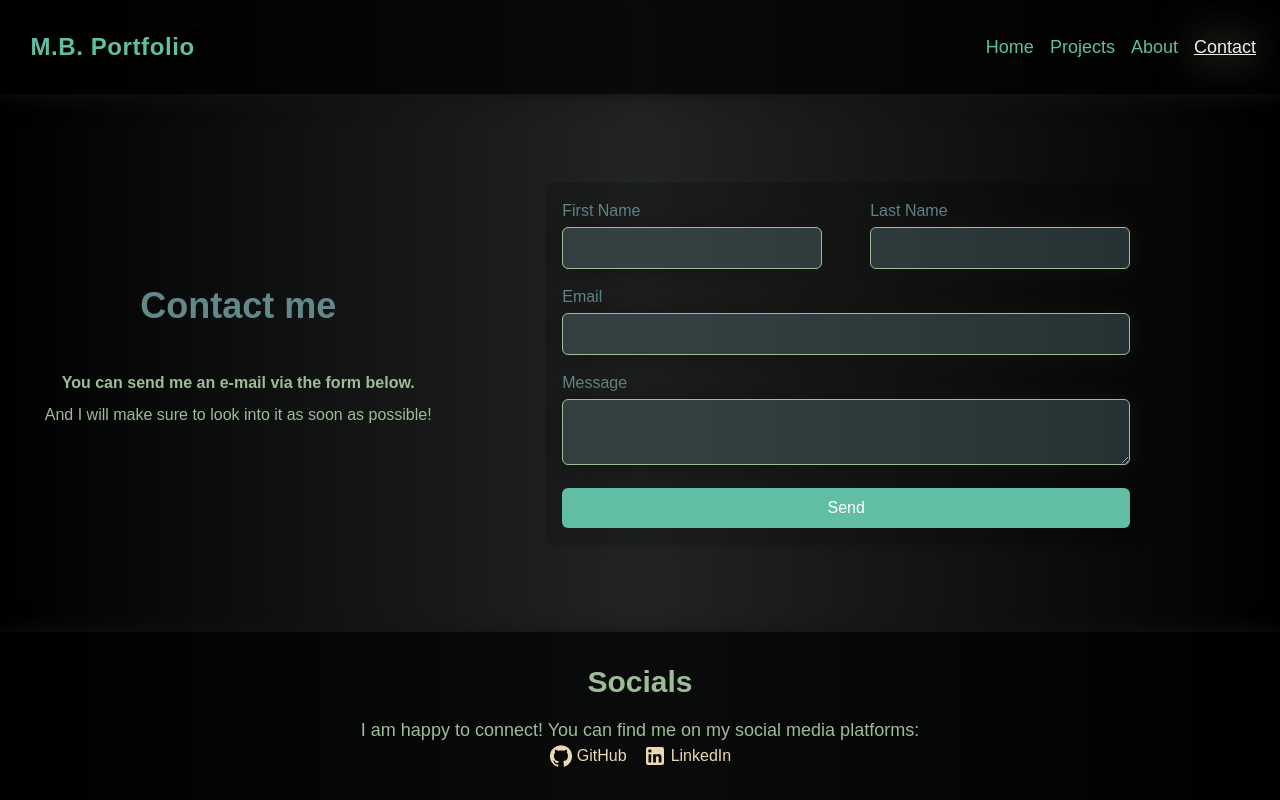
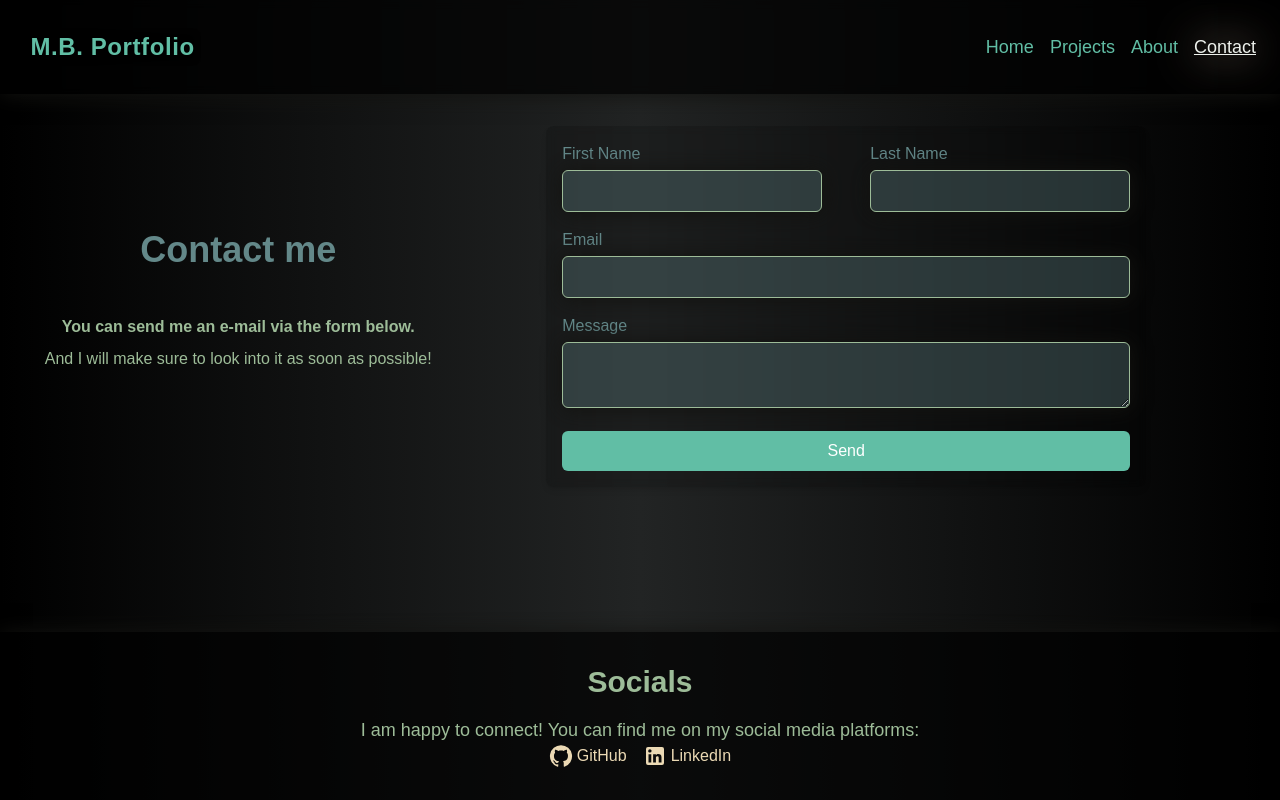
Before and after one commit to SpooRe91/mb-portfolio-app, a Next.js app in the folder mb-portfolio-app/: page /contactMe in a window 1280 px wide. Built offline with nearby package versions, Linux system fonts and the light colour scheme; no server answers.

Commit message:
fix: Another fix, for the Contact landscape view

```diff
--- a/mb-portfolio-app/src/app/contactMe/page.tsx
+++ b/mb-portfolio-app/src/app/contactMe/page.tsx
@@ -7,7 +7,7 @@ const Contact = () => {
     const { keyToText } = useExtractText();
 
     return (
-        <div className="w-full p-8 md:min-h-screen-h-md sm:min-h-screen-h-sm p-b-[11rem] flex md:flex-row sm:flex-col items-center">
+        <div className="w-full p-8 md:min-h-screen-h-md sm:min-h-screen-h-sm pb-[11rem] flex md:flex-row sm:flex-col items-center">
             <div className="flex flex-col items-center">
                 <h1 className="md:text-4xl sm:text-xl font-bold text-colorDark mb-8">
                     {keyToText("CONTACT.HEADER")}
```
